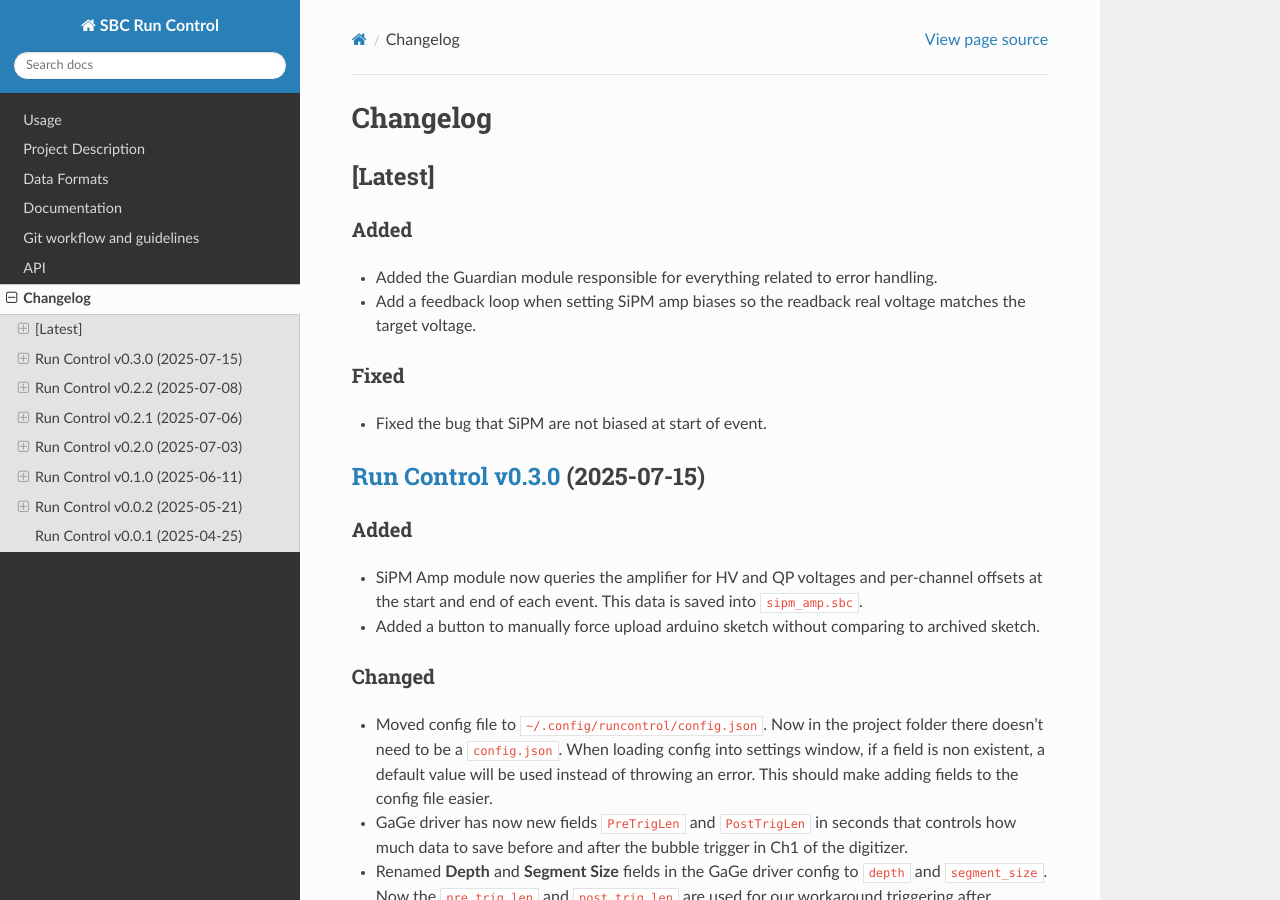
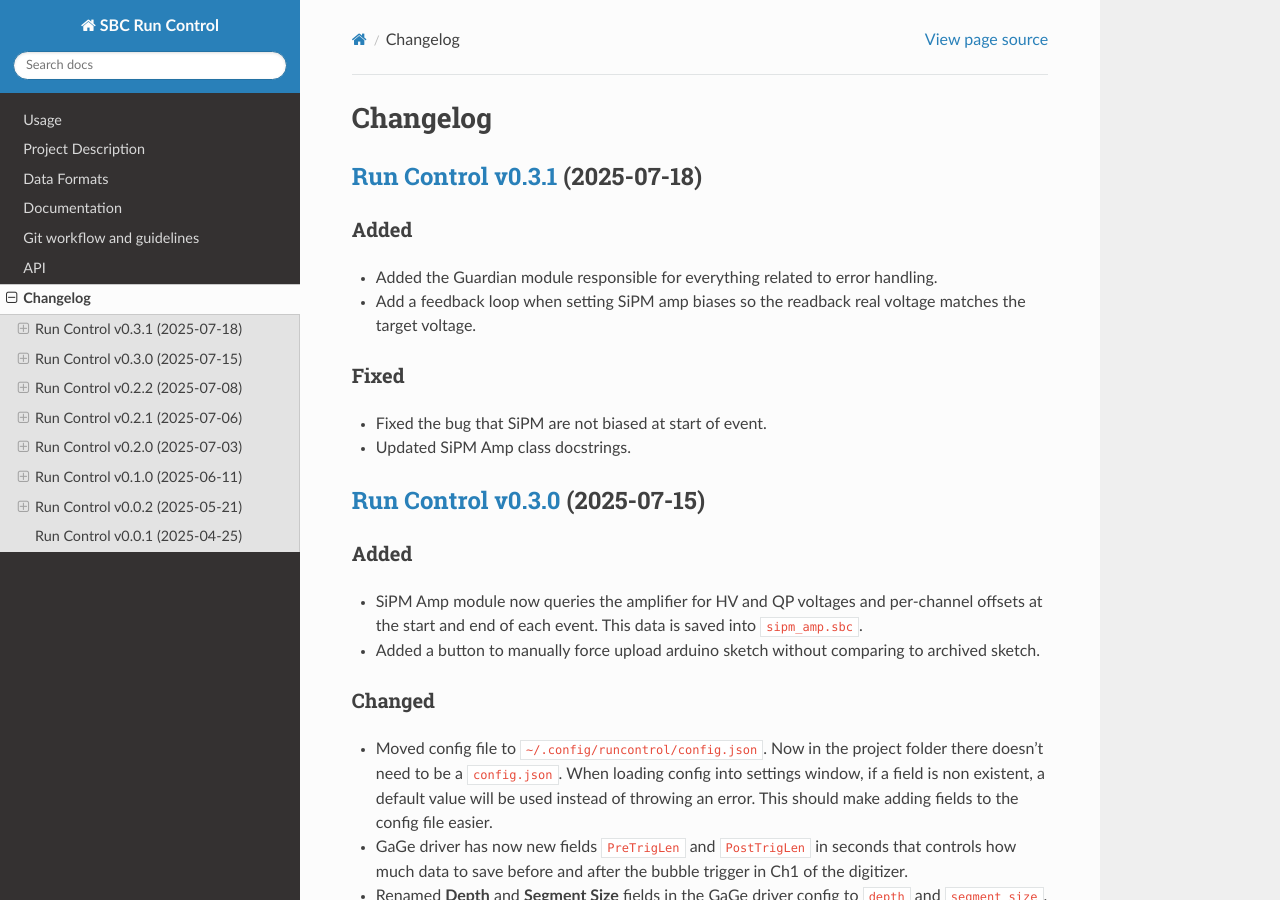
Before and after one commit to SBC-Collaboration/SBC-RunControl, a Sphinx documentation site: the page built from docs/changelog.md, in a window 1280 px wide and 900 px high. Built offline with Sphinx 7.4.7 and the Read the Docs theme 3.1.0, drawn with Linux system fonts in a browser that asks for light colours.

Commit message:
Prepare for v0.3.1

```diff
--- a/docs/changelog.md
+++ b/docs/changelog.md
@@ -1,11 +1,12 @@
 # Changelog
 
-## [Latest]
+## [Run Control v0.3.1](https://github.com/SBC-Collaboration/SBC-RunControl/releases/tag/v0.3.1) (2025-07-18)
 ### Added
 - Added the Guardian module responsible for everything related to error handling.
 - Add a feedback loop when setting SiPM amp biases so the readback real voltage matches the target voltage.
 ### Fixed
 - Fixed the bug that SiPM are not biased at start of event.
+- Updated SiPM Amp class docstrings.
 
 ## [Run Control v0.3.0](https://github.com/SBC-Collaboration/SBC-RunControl/releases/tag/v0.3.0) (2025-07-15)
 ### Added
--- a/docs/conf.py
+++ b/docs/conf.py
@@ -8,7 +8,7 @@ copyright = '2024-2025 SBC Collaboration'
 author = 'SBC Collaboration'
 
 release = '0.3'
-version = '0.3.0'
+version = '0.3.1'
 
 # -- General configuration
 
```
